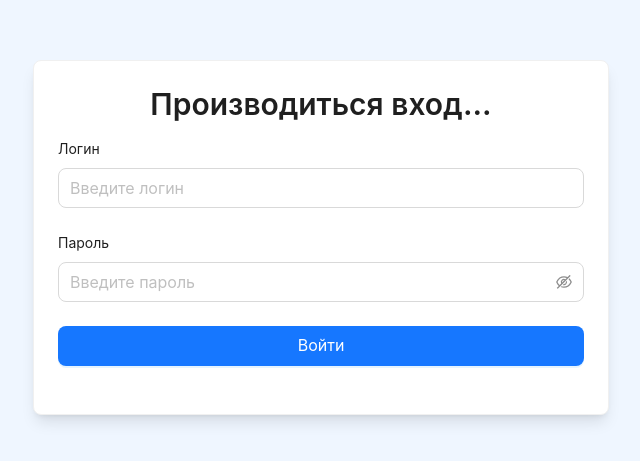
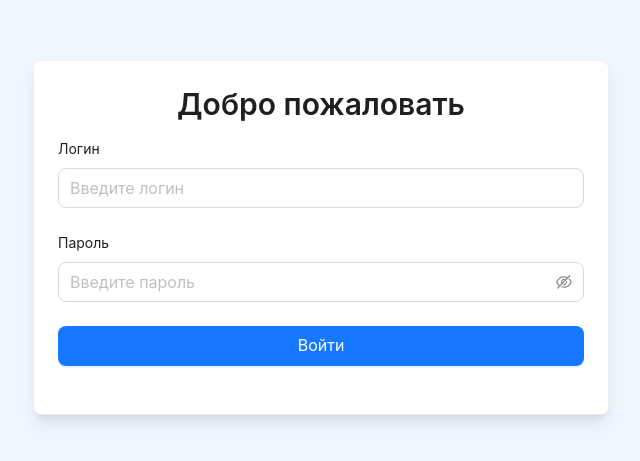
Before and after one commit to ProfessorZel/bronyka-frontend, a React (Vite) app: page / in a window 1280 px wide. Shown: the part 163-624 px from the top of the page, without its empty margins (319-959 px from the left). Built offline with nearby package versions, Linux system fonts and the light colour scheme.

Commit message:
fix login

```diff
--- a/src/features/auth/components/Login.tsx
+++ b/src/features/auth/components/Login.tsx
@@ -86,7 +86,7 @@ export function Login({ saveSession }: LoginProps) {
         <div className="min-h-screen flex items-center justify-center">
             <Card className="w-full max-w-xl shadow-lg">
                 <Typography.Title level={2} className="text-center mb-8">
-                    {loading? "Добро пожаловать": "Производиться вход..."}
+                    {!loading? "Добро пожаловать": "Производиться вход..."}
                 </Typography.Title>
                 {!loading? null: <Typography.Title level={4} className="text-center mb-8">
                     Подождите немного
```
